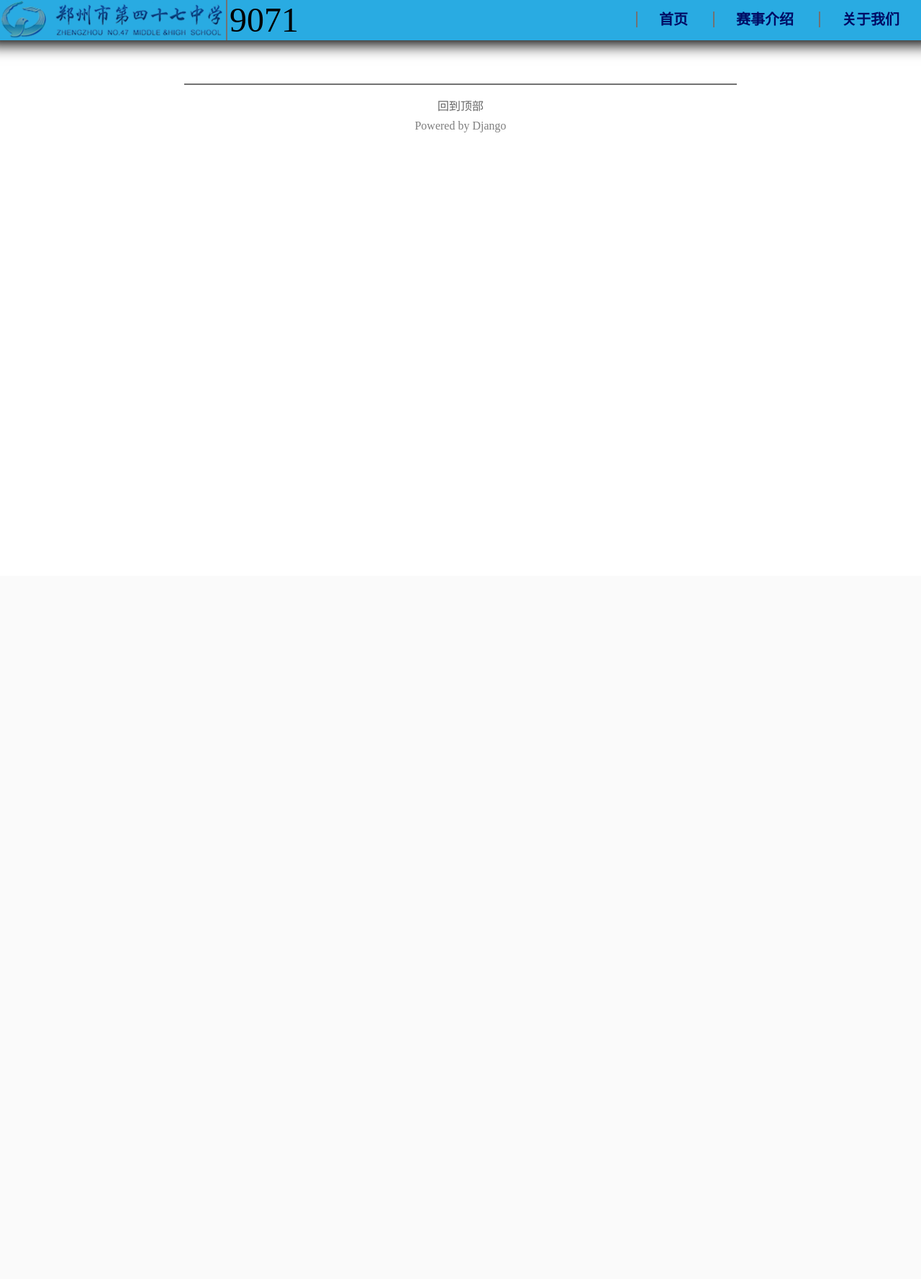
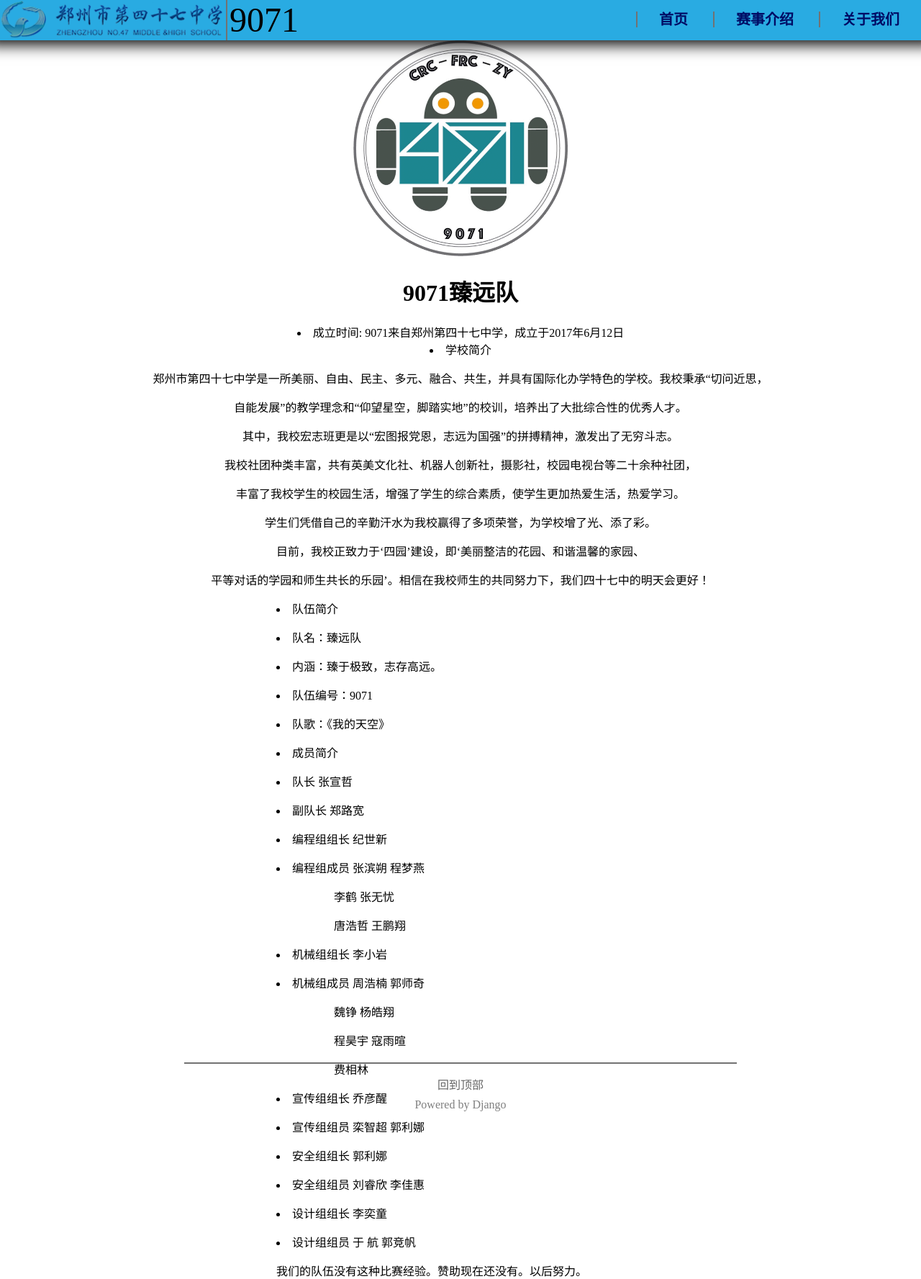
Before and after one commit to 709924470/Index_9071, a Django app: page /aboutus in a window 1280 px wide. Shown: the whole page at 72% size. Before the commit the page ends 184 px from the top, so only its background shows below. Run offline with Django 3.2, Linux system fonts and the light colour scheme.

Commit message:
Updated aboutus.html

```diff
--- a/templates/index/aboutus.html
+++ b/templates/index/aboutus.html
@@ -2,11 +2,113 @@
 {% load static %}
 {% block title %}关于我们{% endblock %}
 {% block impb %}
-
+<style type="text/css">
+body{
+	margin: 0;
+	padding: 0;
+	border: 0;
+	font-family: "微软雅黑";
+}
+.content{
+	height: 170vh;
+}
+.logo{
+	max-height: 300px;
+	max-width: 300px;
+}
+.inline{
+	display: inline;
+}
+.info{
+	text-align: center;
+}
+.teaminfo{
+	margin-left: 30%;
+	text-align: left;
+}
+.ind{
+	text-indent: 5em;
+}
+</style>
 {% endblock %}
 {% block content %}
-
+<center class="content">
+	<div class="img inline">
+		<img alt="LOGO" class="logo" src="{% static './img/logo.png' %}">
+	</div>
+	<div class="info inline">
+	<h1>9071臻远队</h1>
+	<li>成立时间: 9071来自郑州第四十七中学，成立于2017年6月12日</li>
+	<li>学校简介
+	<p>郑州市第四十七中学是一所美丽、自由、民主、多元、融合、共生，并具有国际化办学特色的学校。我校秉承“切问近思，</p>
+	<p>自能发展”的教学理念和“仰望星空，脚踏实地”的校训，培养出了大批综合性的优秀人才。</p>
+	<p>其中，我校宏志班更是以“宏图报党恩，志远为国强”的拼搏精神，激发出了无穷斗志。 </p>
+	<p>我校社团种类丰富，共有英美文化社、机器人创新社，摄影社，校园电视台等二十余种社团，</p>
+	<p>丰富了我校学生的校园生活，增强了学生的综合素质，使学生更加热爱生活，热爱学习。</p>
+	<p>学生们凭借自己的辛勤汗水为我校赢得了多项荣誉，为学校增了光、添了彩。</p>
+	<p>目前，我校正致力于‘四园’建设，即‘美丽整洁的花园、和谐温馨的家园、</p>
+	<p>平等对话的学园和师生共长的乐园’。相信在我校师生的共同努力下，我们四十七中的明天会更好！</p></li>
+	</div>
+	<div class="teaminfo">
+	<li>
+		队伍简介</li>
+		<p><li>队名：臻远队</li>
+		<p><li>内涵：臻于极致，志存高远。</li>
+<p><li>队伍编号：9071</li></p>
+<p><li>队歌：《我的天空》</li></p>
+<p><li>成员简介</li></p>
+<p><li>队长        张宣哲</li></p>
+<p><li>副队长      郑路宽</li></p>
+<p><li>编程组组长  纪世新</li></p>
+<p><li>编程组成员  张滨朔   程梦燕</li></p>
+<div class="ind">
+<p>            李鹤     张无忧</p>
+<p>            唐浩哲   王鹏翔</p>
+</div>
+<p><li>机械组组长  李小岩</li></p>
+<p><li>机械组成员  周浩楠   郭师奇</li></p>
+<div class="ind">
+<p>            魏铮     杨皓翔</p>
+<p>            程昊宇   寇雨暄</p>
+<p>            费相林</p>
+</div>
+<p><li>宣传组组长  乔彦醒</li></p>
+<p><li>宣传组组员  栾智超   郭利娜</li></p>
+<p><li>安全组组长  郭利娜</li></p>
+<p><li>安全组组员  刘睿欣  李佳惠</li></p>
+<p><li>设计组组长  李奕童</li></p>
+<p><li>设计组组员  于  航  郭竞帆</li></p>
+<p>我们的队伍没有这种比赛经验。赞助现在还没有。以后努力。</p>
+	</div>
+</center>
 {% endblock %}
 {% block impa %}
-
+<script type="text/javascript">
+	var tline = anime.timeline();
+	tline.add({
+		targets:".img",
+		easing: 'easeInExpo',
+		translateX: -500,
+		opacity: 0,
+		offset: 1500,
+		loop: false,
+	})
+	tline.add({
+		targets:".info",
+		easing: 'easeInExpo',
+		translateX: 500,
+		opacity: 0,
+		offset: 1500,
+		loop: false,
+	})
+	tline.add({
+		targets:".teaminfo",
+		easing: 'easeInExpo',
+		translateX: 500,
+		opacity: 0,
+		offset: 1500,
+		loop: false,
+	})
+	tline.reverse();
+</script>
 {% endblock %}
```
Also changed, not shown: visitor-s-ip.txt (+140 -0 lines), src/img/frclogo.jpg (deleted), src/img/logo.jpg (added), src/img/logo.png (added).
